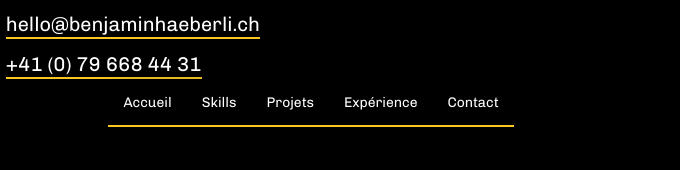
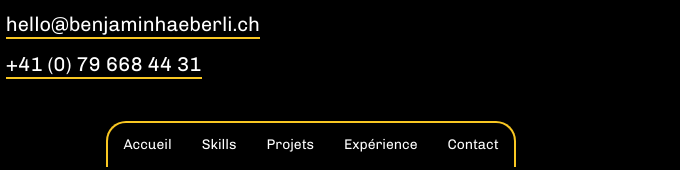
Before and after one commit to jaz-on/benjaminhaeberli.ch, a website: page index.html in a window 1280 px wide. Shown: the part 633-803 px from the top of the page, 329-1009 px from the left. Drawn offline with Linux system fonts and the light colour scheme; a script that the page names is missing.

Commit message:
feat: stick menu to bottom

```diff
--- a/assets/sass/components/anchor_menu.scss
+++ b/assets/sass/components/anchor_menu.scss
@@ -6,12 +6,10 @@
     z-index: 1000;
     display: flex;
     .container {
-        margin: 40px auto;
-        background: black;
+        margin: 0px auto;
         font-size: 14px;
         border-top-left-radius: 20px;
         border-top-right-radius: 20px;
-        border-bottom: 2px solid $yellow;
         display: flex;
         flex-direction: row;
         justify-content: center;
@@ -23,17 +21,19 @@
             display: flex;
             padding: 15px;
             transition: none;
+            background: black;
+            border-top: 2px solid $yellow;
             &:hover {
                 background: $yellow;
                 color: black;
             }
             &:first-child {
                 border-top-left-radius: 20px;
-                /*  border-bottom-left-radius: 20px; */
+                border-left: 2px solid $yellow;
             }
             &:last-child {
                 border-top-right-radius: 20px;
-                /* border-bottom-right-radius: 20px; */
+                border-right: 2px solid $yellow;
             }
         }
     }
```
Also changed, not shown: assets/css/style.css.
